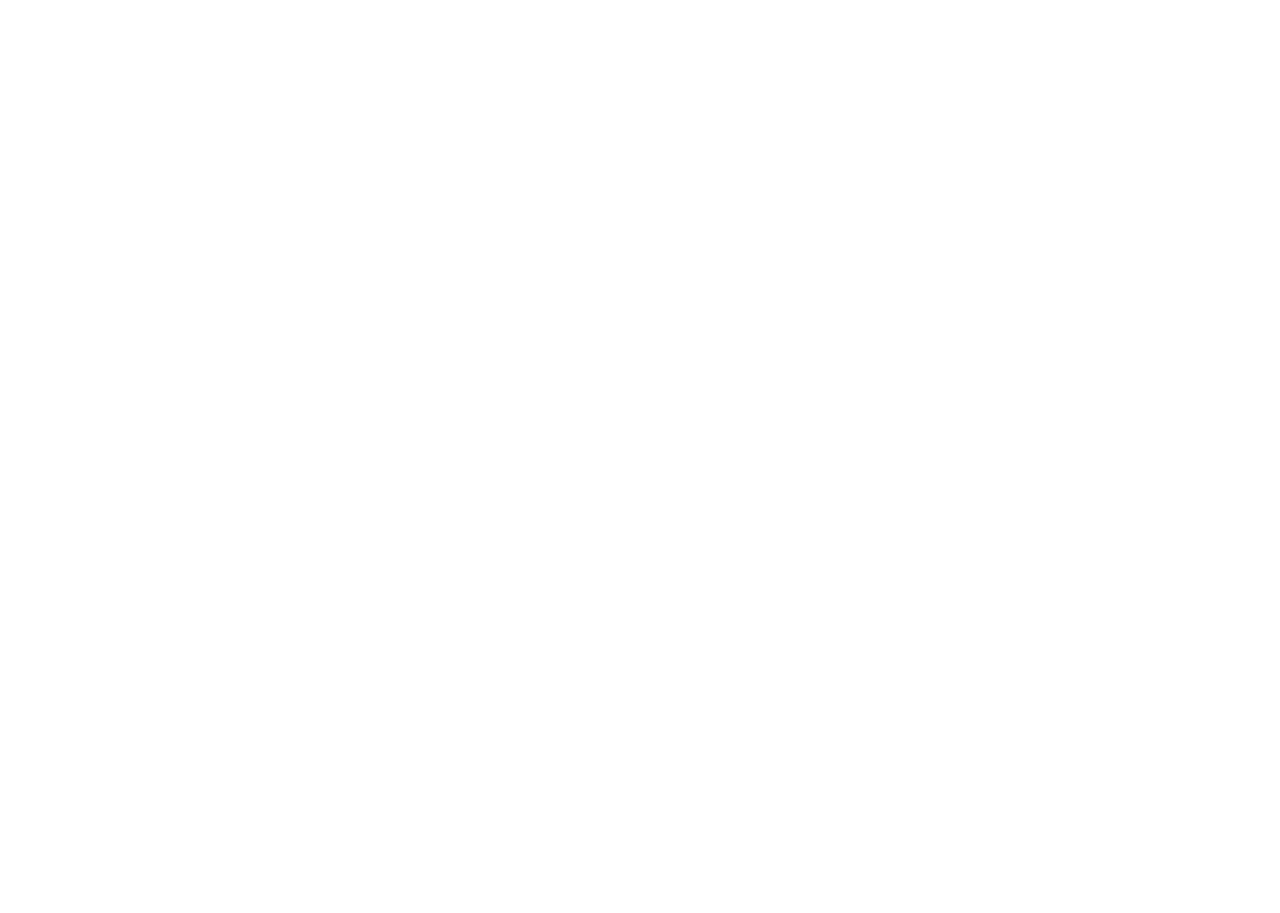
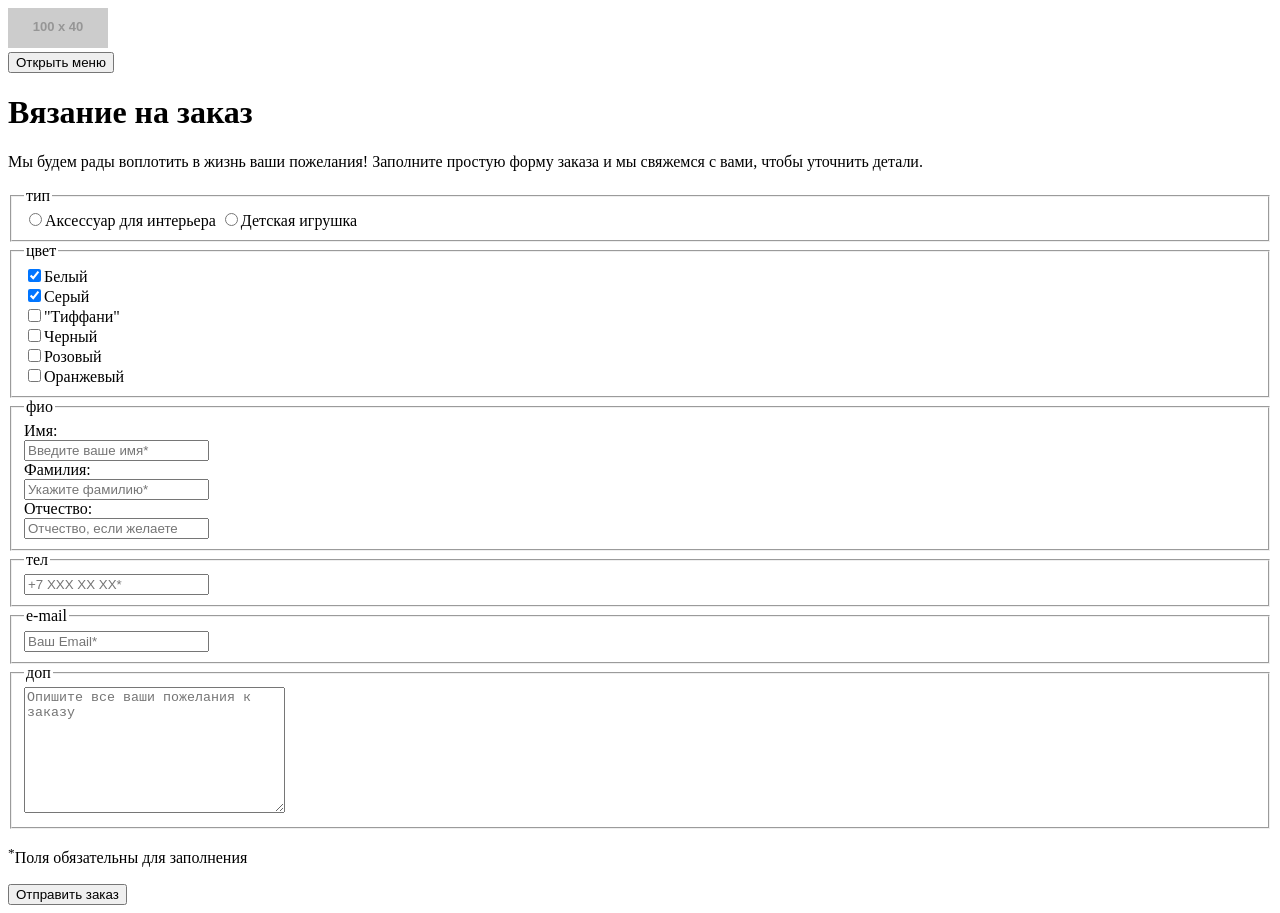
Before and after one commit to IvankovIvan/286023-mishka, a website: page form.html in a window 1280 px wide. Before the commit the page ends 800 px from the top, so only its background shows below. Drawn offline with Linux system fonts and the light colour scheme; placeholder pictures from the web are drawn by us.

Commit message:
complite form.html

```diff
--- a/form.html
+++ b/form.html
@@ -6,6 +6,71 @@
     <title></title>
   </head>
   <body>
-
+    <header class="page-header">
+      <div class="page-header__logo">
+        <img  src="http://placehold.it/100x40">
+      </div>
+      <nav class="header-nav header-nav--closed">
+        <button class="header-nav__toggle" type="button">Открыть меню</button>
+      </nav>
+    </header>
+    <main class="page-main">
+      <div class="main-logan">
+        <h1>Вязание на заказ</h1>
+      </div>
+      <form class="form-order" action="https://echo.htmlacademy.ru/" method="post">
+        <p class="form-order__text">
+          Мы будем рады воплотить в жизнь ваши пожелания! Заполните простую форму
+          заказа и мы свяжемся с вами, чтобы уточнить детали.
+        </p>
+        <fieldset class="form-order__fieldset">
+          <legend class="form-order__legend">тип</legend>
+          <input type="radio" name="form-order-type" value="Аксессуар для интерьера">Аксессуар для интерьера
+          <input type="radio" name="form-order-type" value="Детская игрушка">Детская игрушка
+        </fieldset>
+        <fieldset class="form-order__fieldset">
+          <legend class="form-order__legend">цвет</legend>
+          <input class="form-order__checkbox-color" type="checkbox" name="form-order-color" checked>Белый
+          <br>
+          <input class="form-order__checkbox-color" type="checkbox" name="form-order-color" checked>Серый
+          <br>
+          <input class="form-order__checkbox-color" type="checkbox" name="form-order-color" >"Тиффани"
+          <br>
+          <input class="form-order__checkbox-color" type="checkbox" name="form-order-color" >Черный
+          <br>
+          <input class="form-order__checkbox-color" type="checkbox" name="form-order-color" >Розовый
+          <br>
+          <input class="form-order__checkbox-color" type="checkbox" name="form-order-color" >Оранжевый
+        </fieldset class="form-order__fieldset">
+        <fieldset class="form-order__fieldset">
+          <legend class="form-order__legend">фио</legend>
+          <label class="form-order__label" for="form-order-name">Имя:</label>
+          <br>
+          <input class="form-order__input-text" type="text" name="form-order-name" id="form-order-name" placeholder="Введите ваше имя*" required>
+          <br>
+          <label class="form-order__label" for="form-order-surname">Фамилия:</label>
+          <br>
+          <input class="form-order__input-text" type="text" name="form-order-surname" id="form-order-surname" placeholder="Укажите фамилию*" required>
+          <br>
+          <label class="form-order__label" for="form-order-middle-name">Отчество:</label>
+          <br>
+          <input class="form-order__input-text" type="text" name="form-order-middle-name" id="form-order-middle-name" placeholder="Отчество, если желаете">
+        </fieldset class="form-order__fieldset">
+        <fieldset class="form-order__fieldset">
+          <legend class="form-order__legend" >тел</legend>
+          <input class="form-order__input-text" type="tel" name="form-order-tel" pattern="+7 [0-9]{3} [0-9]{2} [0-9]{2}" placeholder="+7 XXX XX XX*" required>
+        </fieldset>
+        <fieldset class="form-order__fieldset">
+          <legend class="form-order__legend" >e-mail</legend>
+          <input class="form-order__input-text" type="email" name="form-order-email" placeholder="Ваш Email*" required>
+        </fieldset>
+        <fieldset class="form-order__fieldset">
+          <legend class="form-order__legend" >доп</legend>
+          <textarea name="form-order-descr" rows="8" cols="30" placeholder="Опишите все ваши пожелания к заказу"></textarea>
+        </fieldset>
+        <p><sup>*</sup>Поля обязательны для заполнения</p>
+        <input class="form-order__input-submit" type="submit" value="Отправить заказ">
+      </form>
+    </main>
   </body>
 </html>
```
